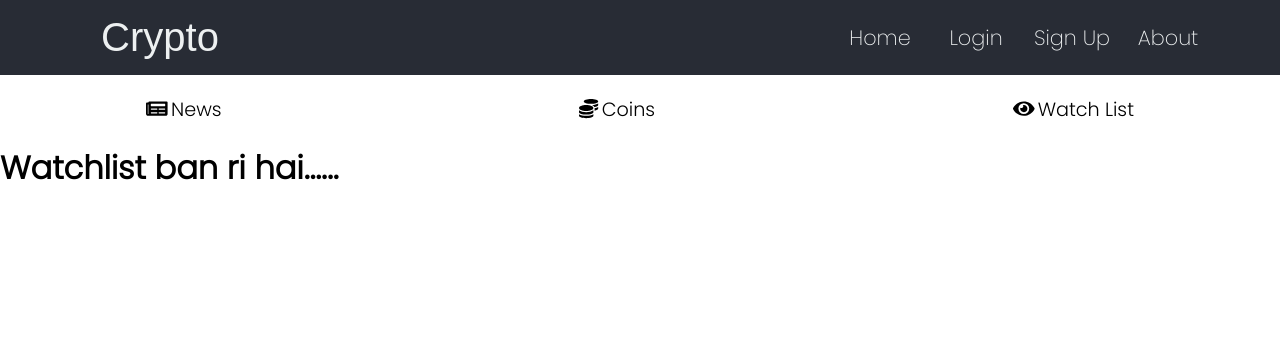
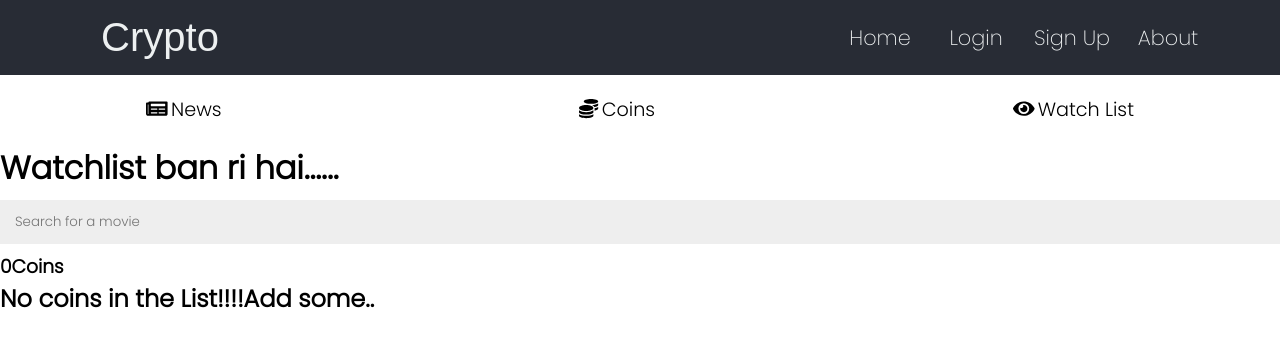
Before and after one commit to SanskritiKhatiyan/crypto-app, a React (Create React App) app in the folder frontend/: page /watchlist in a window 1280 px wide. Shown: the top 346 px of the page. Built offline with nearby package versions, Linux system fonts and the light colour scheme.

Commit message:
watchlist progressing

```diff
--- a/frontend/src/App.js
+++ b/frontend/src/App.js
@@ -9,7 +9,8 @@ import About from "./components/About/About";
 import Home from "./components/Home/Home";
 import Mainbar from "./components/Mainbar/Mainbar";
 import News from "./components/News/News";
-import { GlobalProvider } from "./context/GlobalState";
+import { GlobalProvider } from "./components/Watchlist/GlobalState";
+// import Add from "./components/Watchlist/Add";
 
 import Watchlist from "./components/Watchlist/Watchlist";
 import CoinData from "./components/Coins/CoinData";
@@ -44,6 +45,9 @@ function App() {
       <Route path="/watchlist">
         <Watchlist />
       </Route>
+      {/* <Route exact path="/add">
+        <Add />
+      </Route> */}
       </GlobalProvider>
     </div>
   );
--- a/frontend/src/components/Button.js
+++ b/frontend/src/components/Button.js
@@ -1,10 +1,12 @@
 import React from 'react';
 import "./Coins/CoinData.css";
+import "./Coins/CoinData";
 
 function watchlist(e) {
     e.target.setAttribute( 'src', 'https://img.icons8.com/ios-filled/20/000000/double-tick.png');
     e.target.setAttribute('alt', 'tick');
     // addCointoWatchlist(coin);
+    // console.log(e.currentTarget.id);
   }
 
 const Button = () => {
@@ -18,4 +20,4 @@ const Button = () => {
     )
 }
 
-export default Button
+export default Button;
--- /dev/null
+++ b/frontend/src/components/Watchlist/Add.js
@@ -0,0 +1,45 @@
+import React, {useState} from 'react';
+import Resultcard from "./Resultcard";
+
+
+const Add = () => {
+    const [query, setQuery]= useState("");
+    const [results, setResults]= useState([]);
+
+    const onChange= (e)=> {e.preventDefault();
+
+    setQuery(e.target.value);
+
+    fetch(`https://api.coingecko.com/api/v3/coins/markets?vs_currency=inr&order=market_cap_desc&per_page=16&page=1&sparkline=false&query=${e.target.value}`)
+    .then((res) => res.json())
+      .then((data) => {
+        if (!data.errors) {
+          setResults(data.results);
+        } else {
+          setResults([]);
+        }
+      });
+  };
+
+    return (
+        <div>
+            <input
+              type="text"
+              placeholder="Search for a movie"
+              value={query}
+              onChange={onChange}
+            />
+            {results.length > 0 && (
+            <ul className="results">
+              {results.map((coin) => (
+                <li key={coin.id}>
+                  <Resultcard coin={coin} />
+                </li>
+              ))}
+            </ul>
+          )}
+        </div>
+    )
+}
+
+export default Add;
--- /dev/null
+++ b/frontend/src/components/Watchlist/CoinControls.js
@@ -0,0 +1,29 @@
+import React, { useContext } from "react";
+import { GlobalContext } from "./GlobalState";
+
+const CoinControls = ({ type, coin }) => {
+    const {
+        removeCoinFromWatchlist,
+        addCoinToWatchlist,
+      } = useContext(GlobalContext);
+    return (
+        <div className="inner-card-controls">
+      {type === "watchlist" && (
+        <>
+          <button className="ctrl-btn" onClick={() => addCoinToWatchlist(coin)}>
+            <i className="fa-fw far fa-eye"></i>
+          </button>
+
+          <button
+            className="ctrl-btn"
+            onClick={() => removeCoinFromWatchlist(coin.id)}
+          >
+            <i className="fa-fw fa fa-times"></i>
+          </button>
+        </>
+      )}
+    </div>
+    )
+}
+
+export default CoinControls
--- /dev/null
+++ b/frontend/src/components/Watchlist/Coins.js
@@ -0,0 +1,14 @@
+import React from 'react';
+import CoinControls from "./CoinControls";
+
+const Coins = ({coin, type}) => {
+    return (
+        <div>
+            <img src={coin.image} alt=""> </img>
+
+            <CoinControls type={type} coin={coin} />
+        </div>
+    )
+}
+
+export default Coins;
--- a/frontend/src/context/GlobalState.js
+++ b/frontend/src/components/Watchlist/GlobalState.js
@@ -10,7 +10,7 @@ export const GlobalContext= createContext("initialState");
 
 // providing components
 export const GlobalProvider= (props) =>{
-    const [state, dispatch]= useReducer(AppReducer, initialState)
+    const [state, dispatch]= useReducer(AppReducer, initialState);
 
 
 useEffect(()=> {
@@ -22,7 +22,7 @@ const addCoinToWatchlist= (coin)=>{
     dispatch({type:"ADD_COIN_TO_WATCHLIST", payload:coin});
 };
 
-console.log(state.watchlist);
+// console.log(state.watchlist);
 
 const removeCoinFromWatchlist= (id)=>{
     dispatch({type:"REMOVE_COIN_FROM_WATCHLIST", payload:id});
--- a/frontend/src/components/Watchlist/Watchlist.js
+++ b/frontend/src/components/Watchlist/Watchlist.js
@@ -1,7 +1,9 @@
 import React, {useContext} from "react";
 import "./Watchlist.css";
-import { GlobalContext } from "../../context/GlobalState";
-import CoinData from "../Coins/CoinData";
+import  {GlobalContext} from "./GlobalState";
+// import CoinData from "../Coins/CoinData";
+import Coins from "./Coins"
+import Add from "./Add";
 
 const Watchlist = () => {
   const {watchlist}=  useContext(GlobalContext);
@@ -9,17 +11,20 @@ const Watchlist = () => {
   return (
     <div>
       <h1>Watchlist ban ri hai......</h1>
-      {/* <h3> { watchlist.length}{ watchlist.length===1? "Coin": "Coins"} </h3>
+      <Add/>
+      <h3> { watchlist.length}{watchlist.length===1? "Coin": "Coins"} </h3>
       {watchlist.length >0 ? (
         <div>
-          {watchlist.map(coin) => (
-            <CoinData>
-                key={coin.id}
-            </CoinData>
-          )}
-      )} */}
+          {watchlist.map((coin) => (
+            <Coins
+            coin={coin}
+            type="watchlist"
+            key={coin.id}/>
+          ))}
     </div>
-
+      ):(<h2 > No coins in the List!!!!Add some..</h2>
+  )}
+  </div>
 
   );
 };
--- a/frontend/src/components/Watchlist/resultcard.js
+++ b/frontend/src/components/Watchlist/resultcard.js
@@ -1,5 +1,5 @@
 import React, {useContext} from 'react';
-import { GlobalContext } from '../../context/GlobalState';
+import { GlobalContext } from './GlobalState';
 import Button from '../Button';
 
 const Resultcard = ({coin}) => {
@@ -7,6 +7,7 @@ const Resultcard = ({coin}) => {
         addCoinToWatchlist,
         watchlist
     }= useContext(GlobalContext);
+
     let storedCoin= watchlist.find((c) => c.id=== coin.id);
 
     const watchlistDisabled= storedCoin? true: false;
@@ -18,10 +19,9 @@ const Resultcard = ({coin}) => {
             {coin.image}
             </div>
             <div>
-                <Button >
+                <Button
                 disabled= {watchlistDisabled}
-                    onClick={()=> addCoinToWatchlist(coin)}
-                </Button>
+                onClick={()=> addCoinToWatchlist(coin)} />
             </div>
         </div>
 
```
Also changed, not shown: frontend/src/components/Watchlist/AppReducer.js (renamed from frontend/src/context/AppReducer.js).
